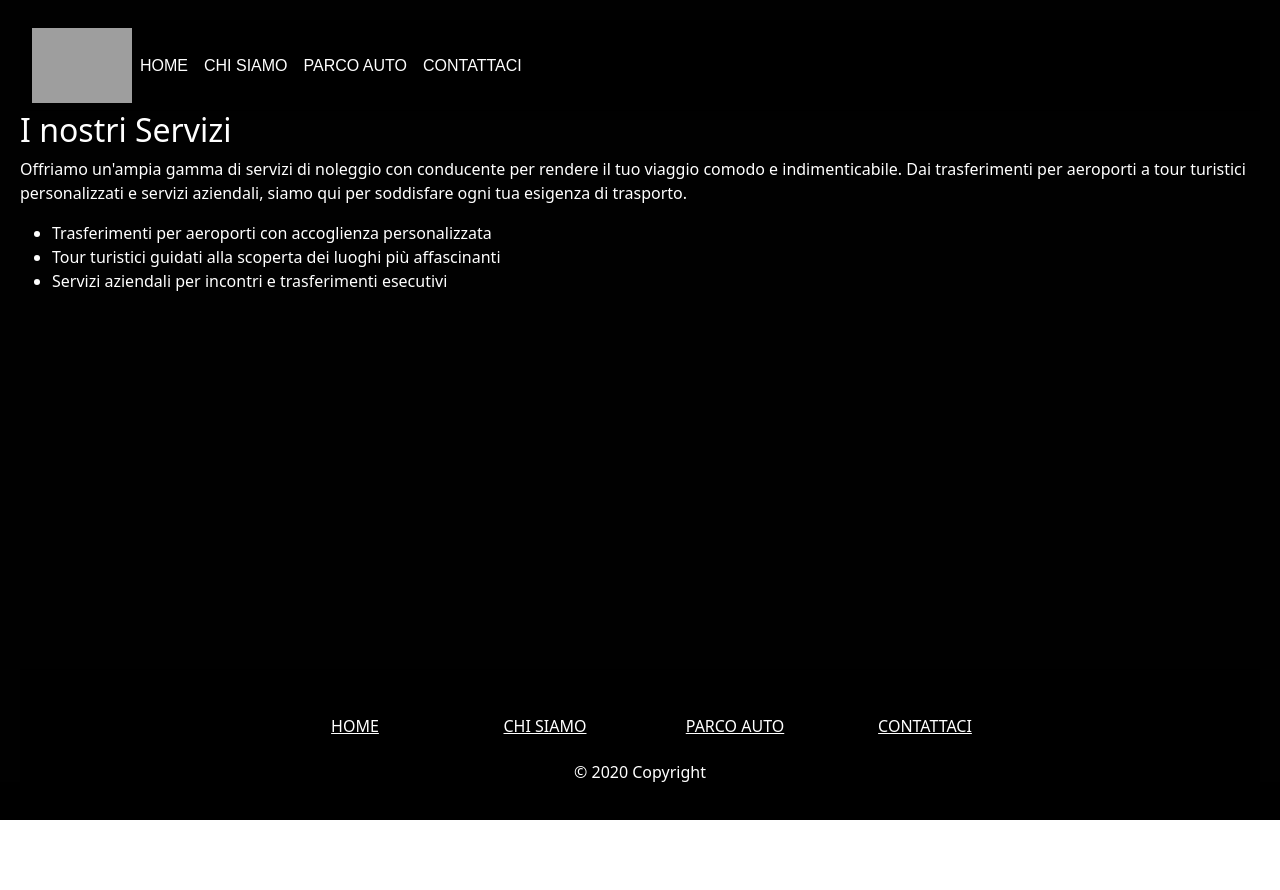
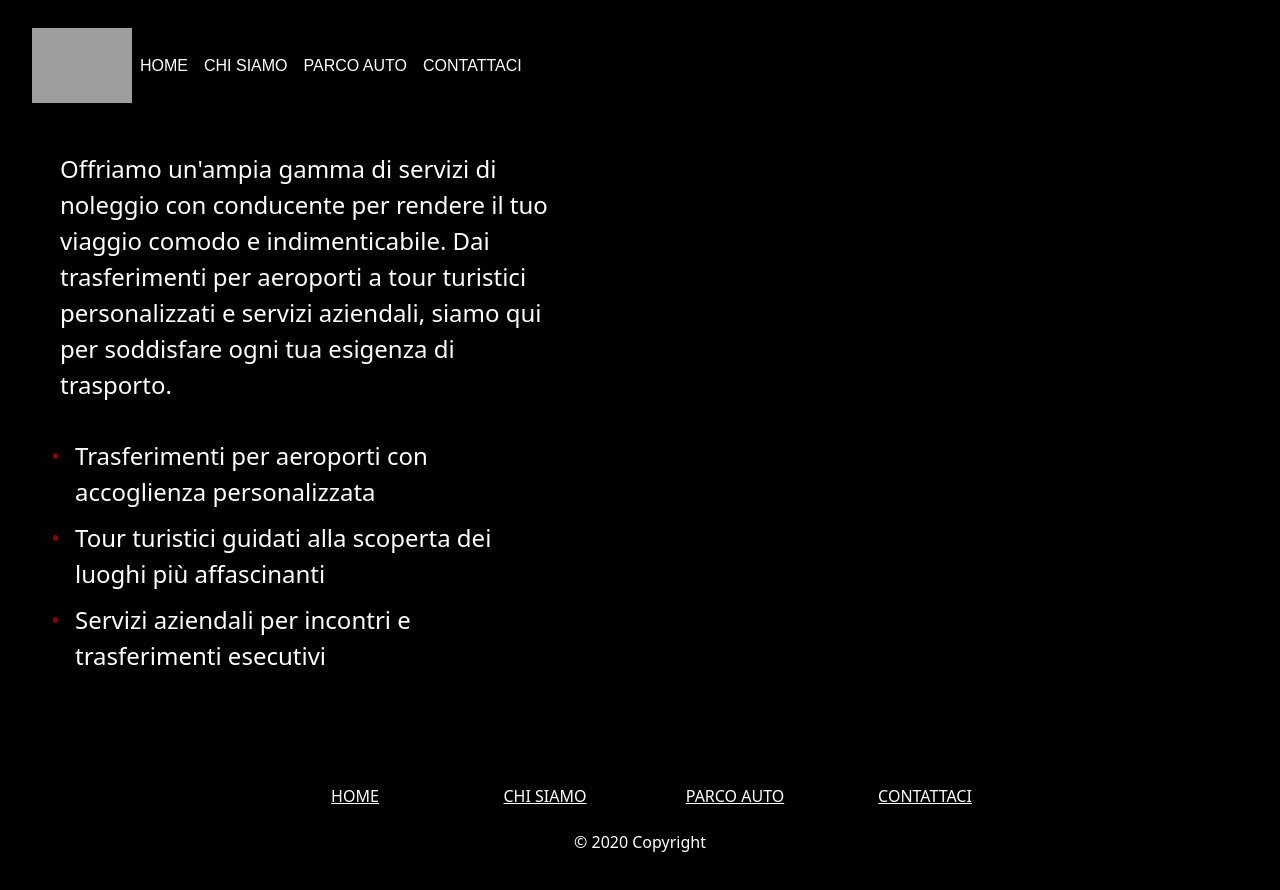
Before and after one commit to Francy009/ncc-bag, a React (Create React App) app: page / in a window 1280 px wide. Before the commit the page ends 820 px from the top, so only its background shows below. Built offline with nearby package versions, Linux system fonts and the light colour scheme; grey boxes are pictures that could not be loaded.

Commit message:
stilizzata home

```diff
--- a/src/componets/Home.css
+++ b/src/componets/Home.css
@@ -18,23 +18,39 @@ body {
     margin-bottom: 40px;
     color: white;
 }
-services p {
-    font-size: 18px;
-    line-height: 1.5;
-    background-color: #fff;
-    padding: 20px;
-    border-radius: 8px;
-    box-shadow: 0 0 10px rgba(0, 0, 0, 0.1);
+.services {
+    max-width: 500px;
+    margin: 40px;
+    justify-content: left;
 }
 
- services ul {
-    list-style-type: none;
-    padding: 0;
+.services-heading {
+    color: white;
+    font-size: 2em;
+    margin-bottom: 10px;
 }
 
- services li {
+.services-description {
+    color: white;
+    font-size: 1.5em;
+    margin-bottom: 20px;
+}
+
+.services-list {
+    list-style-type: none;
+    padding: 15px;
+}
+
+.services-list li {
     margin-bottom: 10px;
-    padding: 8px;
-    background-color: #e6f7ff;
-    border-radius: 4px;
+    color: white;
+    font-size: 1.5em;
 }
+
+.services-list li::before {
+    content: '\2022';
+    color: darkred;
+    display: inline-block;
+    width: 1em;
+    margin-left: -1em;
+}
--- a/src/componets/Home.js
+++ b/src/componets/Home.js
@@ -5,14 +5,13 @@ export function Home() {
     return (
         <div>
             <section className="services">
-                <h2>I nostri Servizi</h2>
-                <p>
+                <p className="services-description">
                     Offriamo un'ampia gamma di servizi di noleggio con conducente per rendere
                     il tuo viaggio comodo e indimenticabile. Dai trasferimenti per aeroporti
                     a tour turistici personalizzati e servizi aziendali, siamo qui per soddisfare
                     ogni tua esigenza di trasporto.
                 </p>
-                <ul>
+                <ul className="services-list">
                     <li>Trasferimenti per aeroporti con accoglienza personalizzata</li>
                     <li>Tour turistici guidati alla scoperta dei luoghi più affascinanti</li>
                     <li>Servizi aziendali per incontri e trasferimenti esecutivi</li>
```
